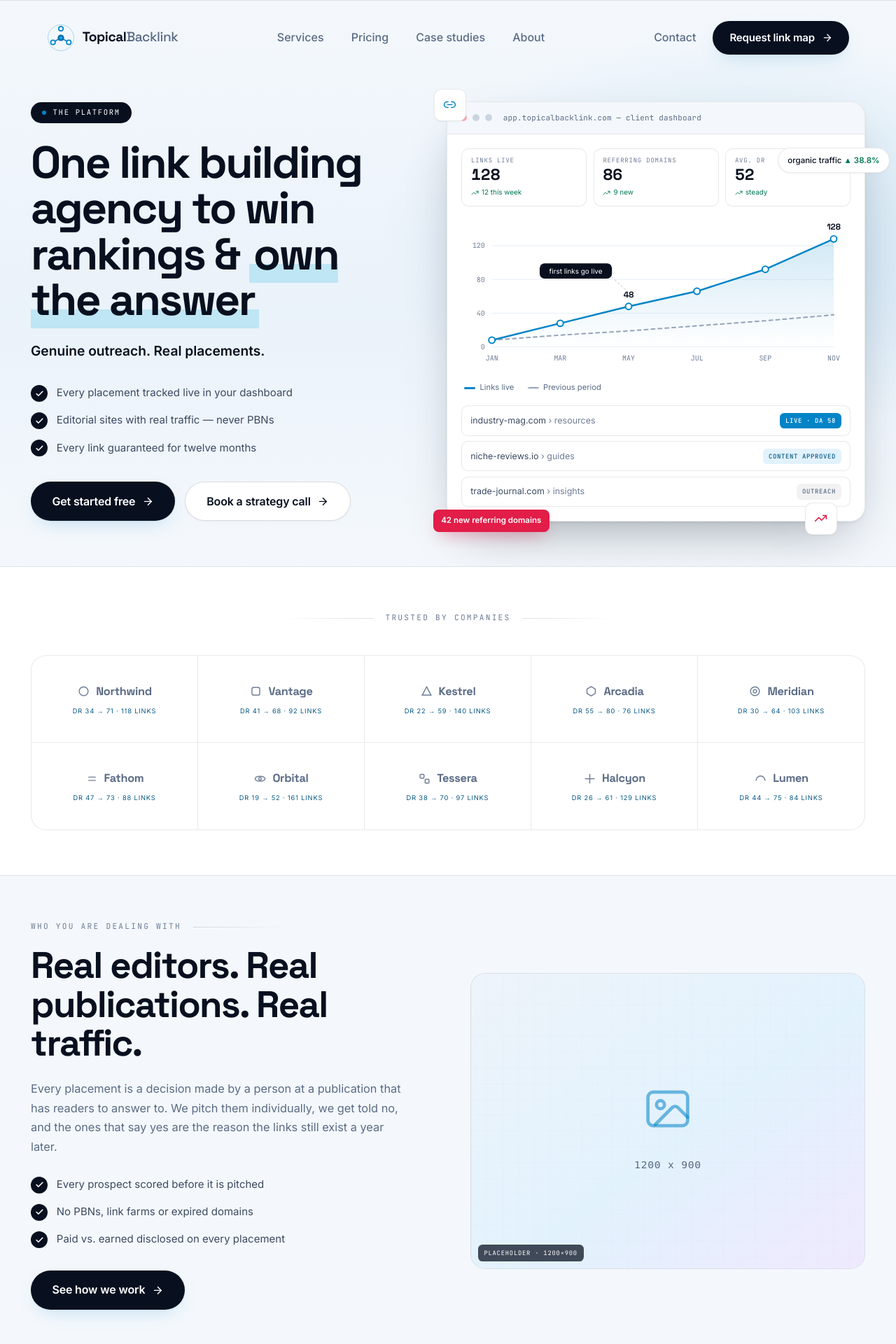
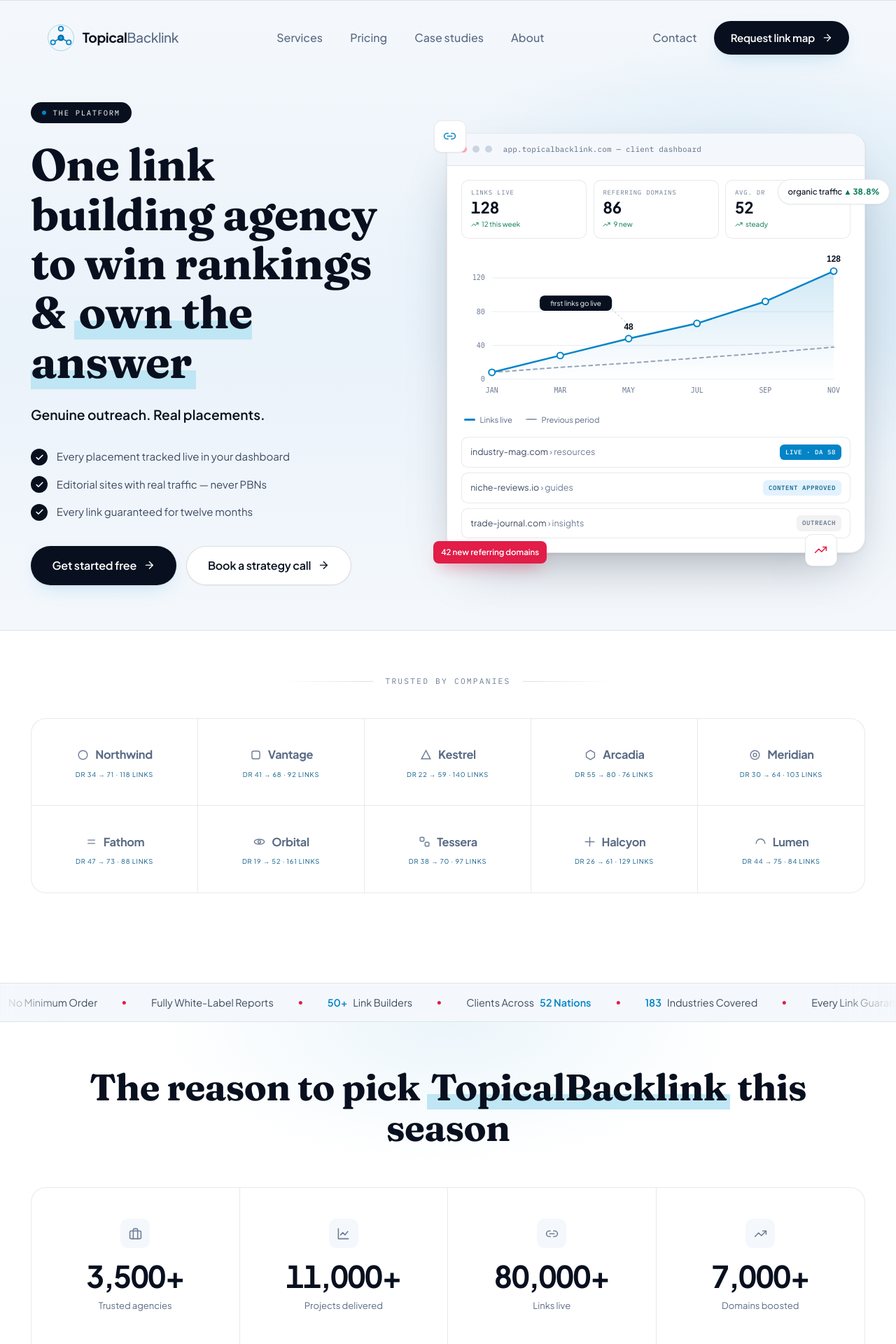
Before and after one commit to wbCodeBase/topical-backlink.github.io, a PHP site: page / in a window 1280 px wide. Shown: the top 1920 px of the page at 70% size. Run offline with PHP 8.4, Linux system fonts and the light colour scheme; some libraries are stand-ins or nearby versions.

Commit message:
font family update

```diff
--- a/css/style.css
+++ b/css/style.css
@@ -34,9 +34,12 @@
   --hair-2:rgba(8,16,31,.14);
 
   /* ---- type ---- */
-  --f-display:'Space Grotesk',ui-sans-serif,system-ui,sans-serif;
-  --f-sans:'Inter',ui-sans-serif,system-ui,sans-serif;
-  --f-mono:'JetBrains Mono',ui-monospace,monospace;
+  /* Fraunces carries the large display type only; it gets cramped and odd on
+     small headings and numerals, so those stay on the sans. */
+  --f-serif:'Fraunces',Georgia,'Times New Roman',serif;
+  --f-display:'Plus Jakarta Sans',ui-sans-serif,system-ui,sans-serif;
+  --f-sans:'Plus Jakarta Sans',ui-sans-serif,system-ui,sans-serif;
+  --f-mono:'IBM Plex Mono',ui-monospace,monospace;
 
   /* fluid scale — one ratio, so nothing fights */
   --t-h1:clamp(2.9rem,5.6vw,4.35rem);
@@ -1508,94 +1511,14 @@
 .nav__links a.is-here{color:var(--ink)}
 .nav__links a.is-here::after{transform:scaleX(1)}
 
-/* ============================== IMAGES ============================== */
-
-/* Aspect-ratio boxes so nothing shifts while photos load. Swap the src and
-   the layout stays identical. */
-.ph{
-  position:relative;display:block;margin:0;overflow:hidden;
-  border-radius:var(--r-lg);border:1px solid var(--hair);
-  background:var(--elevated);
-}
-.ph img{display:block;width:100%;height:100%;object-fit:cover}
-.ph--wide{aspect-ratio:16/9}
-.ph--4x3{aspect-ratio:4/3}
-.ph--sq{aspect-ratio:1/1}
-.ph--port{aspect-ratio:3/4}
-.ph--round{border-radius:99px}
-
-/* Auto-hidden by JS the moment the src stops being a ph-*.svg file */
-.ph__cap{
-  position:absolute;left:.6rem;bottom:.6rem;z-index:2;
-  padding:.3rem .55rem;border-radius:.4rem;
-  background:rgba(8,16,31,.74);color:#fff;
-  font-family:var(--f-mono);font-size:.55rem;letter-spacing:.09em;
-  pointer-events:none;
-}
-.ph__cap[hidden]{display:none}
-
-.ph--hover{transition:transform .5s var(--ease)}
-.ph--hover img{transition:transform .6s var(--ease)}
-a:hover .ph--hover img,.case:hover .ph--hover img,.card:hover .ph--hover img{transform:scale(1.04)}
-
-/* ---------- media panel: image with a stat strip beneath ---------- */
-.mediabox{
-  border:1px solid var(--hair);border-radius:var(--r-lg);background:var(--paper);
-  padding:1rem;box-shadow:var(--lift-plain);
-}
-.mediabox .ph{border-radius:calc(var(--r-lg) - .35rem)}
-.mediabox .mstat{margin-top:1rem}
-.mediabox .mnote{margin-top:.85rem}
-
-/* ---------- gallery strip ---------- */
-.gallery{display:grid;gap:1rem;grid-template-columns:repeat(2,1fr)}
-@media (min-width:760px){.gallery{grid-template-columns:repeat(3,1fr)}}
-.gallery>*{min-width:0}
-.gallery .ph{border-radius:var(--r-md)}
-/* first tile spans two columns for a less uniform, more editorial rhythm */
-@media (min-width:760px){
-  .gallery > :first-child{grid-column:span 2}
-  .gallery > :first-child.ph{aspect-ratio:2/1}
-}
-
-/* ---------- testimonials ---------- */
-.quotes{display:grid;gap:1.25rem;grid-template-columns:1fr}
-@media (min-width:760px){.quotes{grid-template-columns:repeat(3,1fr)}}
-.quotes>*{min-width:0}
-
-.quote{
-  display:flex;flex-direction:column;
-  padding:1.75rem;border:1px solid var(--hair);border-radius:var(--r-lg);background:#fff;
-  transition:transform .35s var(--ease),box-shadow .35s var(--ease),border-color .35s;
-}
-.quote:hover{transform:translateY(-4px);border-color:var(--signal);box-shadow:var(--lift)}
-.quote__mark{font-family:var(--f-display);font-size:2.4rem;line-height:.7;color:var(--signal);opacity:.35}
-.quote__b{margin:.9rem 0 0;font-size:var(--t-sm);line-height:1.75;color:var(--body)}
-.quote__who{display:flex;align-items:center;gap:.85rem;margin-top:auto;padding-top:1.35rem;border-top:1px solid var(--hair)}
-.quote__av{flex:none;width:46px;height:46px}
-.quote__av .ph{border-radius:99px;width:46px;height:46px}
-.quote__av .ph__cap{display:none}
-.quote__n{margin:0;font-family:var(--f-display);font-size:.92rem;font-weight:700;color:var(--ink)}
-.quote__r{margin:.15rem 0 0;font-size:.74rem;color:var(--muted)}
-
-/* ---------- team portraits ---------- */
-.person__ph{margin:0 auto 1.15rem;width:100%;max-width:150px}
-.person__ph .ph{aspect-ratio:3/4;border-radius:var(--r-md)}
-.person__ph .ph__cap{display:none}
-
-/* ---------- case cover ---------- */
-.case__cover .ph{border-radius:0;border:0;border-bottom:1px solid var(--hair);aspect-ratio:16/9}
-
-/* ---------- split feature (image beside copy) ---------- */
-.split{display:grid;gap:2.5rem;align-items:center}
-@media (min-width:940px){
-  .split{grid-template-columns:minmax(0,1fr) minmax(0,1fr);gap:4rem}
-  .split--flip .split__media{order:-1}
-}
-.split>*{min-width:0}
-
-.srow__media .ph{margin-bottom:1rem}
-
-/* left-aligned kicker drops its leading rule */
-.kicker--left{justify-content:flex-start}
-.kicker--left::before{display:none}
+/* ---------- display type ----------
+   Serif is reserved for headings big enough to carry it. Everything smaller
+   (card titles, tier names, stat figures) stays on the sans, where the serif
+   reads cramped. Serifs also need far less negative tracking than a grotesque. */
+.h1,.h2,.phero__h,.cta__h,.srow__h,.appr__h,.order__title,.svc__title,.quote__b{
+  font-family:var(--f-serif);
+  font-optical-sizing:auto;
+  letter-spacing:-.012em;
+}
+.h1{line-height:1.02}
+.h2,.phero__h,.cta__h{line-height:1.1}
--- a/index-theme.html
+++ b/index-theme.html
@@ -8,7 +8,7 @@
 
 <link rel="preconnect" href="https://fonts.googleapis.com">
 <link rel="preconnect" href="https://fonts.gstatic.com" crossorigin>
-<link href="https://fonts.googleapis.com/css2?family=Space+Grotesk:wght@500;600;700&family=Inter:wght@400;500;600&family=JetBrains+Mono:wght@400;500&display=swap" rel="stylesheet">
+<link href="https://fonts.googleapis.com/css2?family=Fraunces:opsz,wght@9..144,600..700&family=Plus+Jakarta+Sans:wght@400;500;600;700;800&family=IBM+Plex+Mono:wght@400;500&display=swap" rel="stylesheet">
 
 <link rel="stylesheet" href="css/style.css">
 </head>
--- a/index.html
+++ b/index.html
@@ -8,7 +8,7 @@
 
 <link rel="preconnect" href="https://fonts.googleapis.com">
 <link rel="preconnect" href="https://fonts.gstatic.com" crossorigin>
-<link href="https://fonts.googleapis.com/css2?family=Space+Grotesk:wght@500;600;700&family=Inter:wght@400;500;600&family=JetBrains+Mono:wght@400;500&display=swap" rel="stylesheet">
+<link href="https://fonts.googleapis.com/css2?family=Fraunces:opsz,wght@9..144,600..700&family=Plus+Jakarta+Sans:wght@400;500;600;700;800&family=IBM+Plex+Mono:wght@400;500&display=swap" rel="stylesheet">
 
 <link rel="stylesheet" href="css/style.css">
 </head>
@@ -345,33 +345,6 @@
 </section>
 
 
-<!-- ============================== REAL EDITORS ============================== -->
-<section class="band">
-  <div class="shell">
-    <div class="split" data-rise>
-      <div class="split__copy">
-        <p class="kicker kicker--left">Who you are dealing with</p>
-        <h2 class="h2" style="margin-top:1.1rem">Real editors. Real publications. Real traffic.</h2>
-        <p class="lead">Every placement is a decision made by a person at a publication that has
-          readers to answer to. We pitch them individually, we get told no, and the ones that say
-          yes are the reason the links still exist a year later.</p>
-        <ul class="ticks" style="margin-top:1.75rem">
-          <li><span class="tick"><svg class="ico" viewBox="0 0 24 24" aria-hidden="true"><path d="M20 6 9 17l-5-5"/></svg></span>Every prospect scored before it is pitched</li>
-          <li><span class="tick"><svg class="ico" viewBox="0 0 24 24" aria-hidden="true"><path d="M20 6 9 17l-5-5"/></svg></span>No PBNs, link farms or expired domains</li>
-          <li><span class="tick"><svg class="ico" viewBox="0 0 24 24" aria-hidden="true"><path d="M20 6 9 17l-5-5"/></svg></span>Paid vs. earned disclosed on every placement</li>
-        </ul>
-        <p style="margin-top:2rem"><a href="services.html" class="btn btn--primary btn--lg">See how we work <svg class="ico" viewBox="0 0 24 24" aria-hidden="true"><path d="M5 12h14"/><path d="m12 5 7 7-7 7"/></svg></a></p>
-      </div>
-      <div class="split__media">
-        <figure class="ph ph--4x3 ph--hover">
-            <img src="images/ph-4x3.svg" alt="An outreach specialist pitching an editor" loading="lazy" width="1200" height="900">
-            <figcaption class="ph__cap">PLACEHOLDER &middot; 1200&times;900</figcaption>
-          </figure>
-      </div>
-    </div>
-  </div>
-</section>
-
 <!-- ============================== STATS / NETWORK ============================== -->
 <section class="stats" id="network">
   <div class="ticker" id="ticker">
@@ -588,59 +561,6 @@
 
 
 
-
-<!-- ============================== TESTIMONIALS ============================== -->
-<section>
-  <div class="shell">
-    <div class="sec-head" data-rise>
-      <p class="kicker">In their words</p>
-      <h2 class="h2">What agencies say after the first quarter</h2>
-      <p class="lead">Names withheld on request &mdash; we will put you in touch with references
-        on the first call.</p>
-    </div>
-    <div class="quotes" data-rise>
-      <figure class="quote">
-        <span class="quote__mark" aria-hidden="true">&ldquo;</span>
-        <blockquote class="quote__b">We stopped hiring link builders. This is our link department now &mdash; same reports, our branding, and I can show a client the live URL on a call.</blockquote>
-        <figcaption class="quote__who">
-          <span class="quote__av"><figure class="ph">
-            <img src="images/ph-avatar.svg" alt="" loading="lazy" width="400" height="400">
-          </figure></span>
-          <span>
-            <p class="quote__n">Head of SEO</p>
-            <p class="quote__r">12-person agency, Manchester</p>
-          </span>
-        </figcaption>
-      </figure>
-      <figure class="quote">
-        <span class="quote__mark" aria-hidden="true">&ldquo;</span>
-        <blockquote class="quote__b">The gap analysis alone was worth it. It showed us three competitors were being cited in AI answers we did not even know existed.</blockquote>
-        <figcaption class="quote__who">
-          <span class="quote__av"><figure class="ph">
-            <img src="images/ph-avatar.svg" alt="" loading="lazy" width="400" height="400">
-          </figure></span>
-          <span>
-            <p class="quote__n">Marketing Director</p>
-            <p class="quote__r">B2B SaaS, Austin</p>
-          </span>
-        </figcaption>
-      </figure>
-      <figure class="quote">
-        <span class="quote__mark" aria-hidden="true">&ldquo;</span>
-        <blockquote class="quote__b">Ninety-four percent still live after a year. I have never had a vendor where that number was even checkable, let alone true.</blockquote>
-        <figcaption class="quote__who">
-          <span class="quote__av"><figure class="ph">
-            <img src="images/ph-avatar.svg" alt="" loading="lazy" width="400" height="400">
-          </figure></span>
-          <span>
-            <p class="quote__n">Founder</p>
-            <p class="quote__r">Ecommerce brand, Berlin</p>
-          </span>
-        </figcaption>
-      </figure>
-    </div>
-  </div>
-</section>
 
 <!-- ============================== CTA ============================== -->
 <section class="cta" id="audit">
--- a/js/main.js
+++ b/js/main.js
@@ -1031,17 +1031,6 @@
     });
   }
 
-  /* ----------------------------- IMAGE PLACEHOLDERS ----------------------------- */
-  function initPlaceholders() {
-    // The "PLACEHOLDER" badge removes itself as soon as the src stops pointing
-    // at a ph-*.svg file, so swapping in a real photo needs no cleanup.
-    $$(".ph").forEach(function (fig) {
-      var img = $("img", fig), cap = $(".ph__cap", fig);
-      if (!img || !cap) return;
-      if (img.getAttribute("src").indexOf("/ph-") === -1) cap.hidden = true;
-    });
-  }
-
   /* ----------------------------- boot ----------------------------- */
   // One failing section must not take the rest of the page down with it.
   function safe(name, fn) {
@@ -1064,7 +1053,6 @@
     safe("audit", initAudit);
     safe("lead", initLead);
     safe("year", initYear);
-    safe("placeholders", initPlaceholders);
     safe("reveals", initReveals);
     if (hasGSAP && window.ScrollTrigger) ScrollTrigger.refresh();
   }
--- a/pricing.html
+++ b/pricing.html
@@ -8,7 +8,7 @@
 
 <link rel="preconnect" href="https://fonts.googleapis.com">
 <link rel="preconnect" href="https://fonts.gstatic.com" crossorigin>
-<link href="https://fonts.googleapis.com/css2?family=Space+Grotesk:wght@500;600;700&family=Inter:wght@400;500;600&family=JetBrains+Mono:wght@400;500&display=swap" rel="stylesheet">
+<link href="https://fonts.googleapis.com/css2?family=Fraunces:opsz,wght@9..144,600..700&family=Plus+Jakarta+Sans:wght@400;500;600;700;800&family=IBM+Plex+Mono:wght@400;500&display=swap" rel="stylesheet">
 
 <link rel="stylesheet" href="css/style.css">
 </head>
```
Also changed, not shown: about.html (+5 -58 lines), case-studies.html (+1 -37 lines), contact.html (+1 -7 lines), services.html (+1 -21 lines), images/README.txt (deleted), images/ph-4x3.svg (deleted), images/ph-avatar.svg (deleted), images/ph-portrait.svg (deleted), images/ph-square.svg (deleted), images/ph-wide-sm.svg (deleted), images/ph-wide.svg (deleted).
